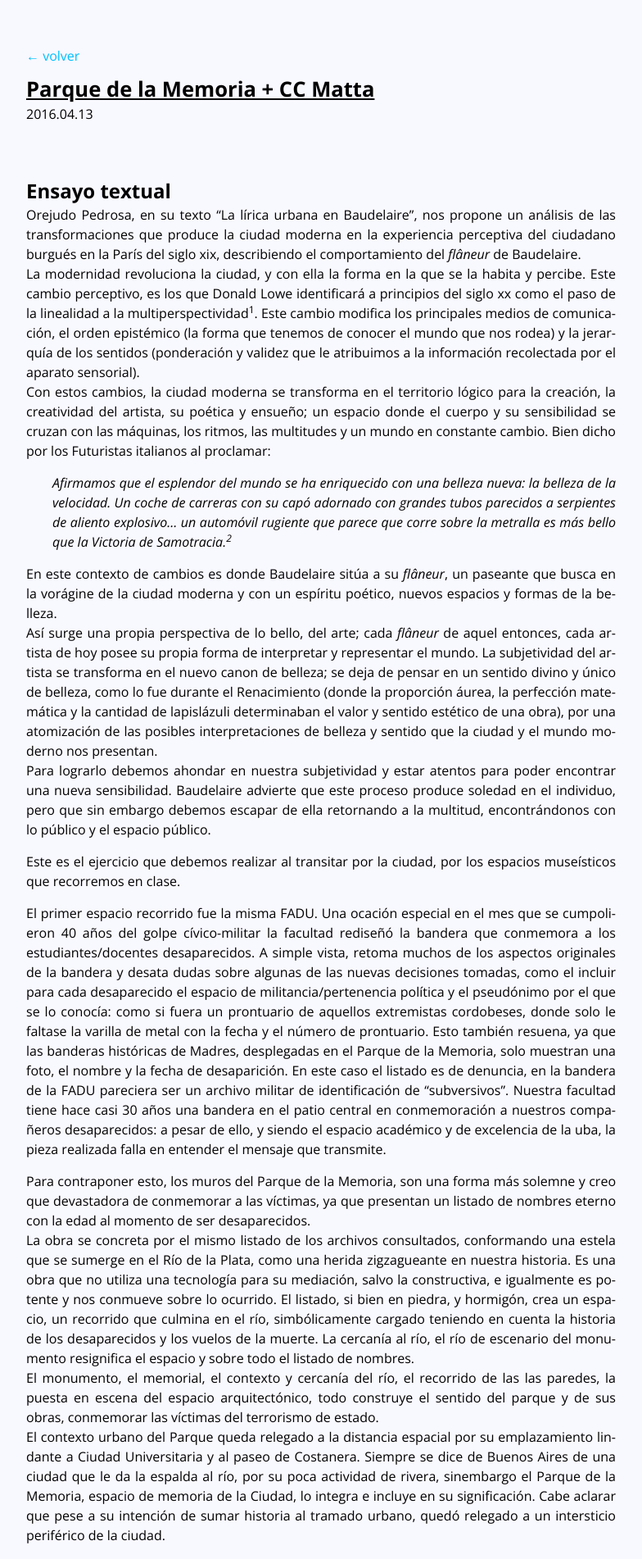
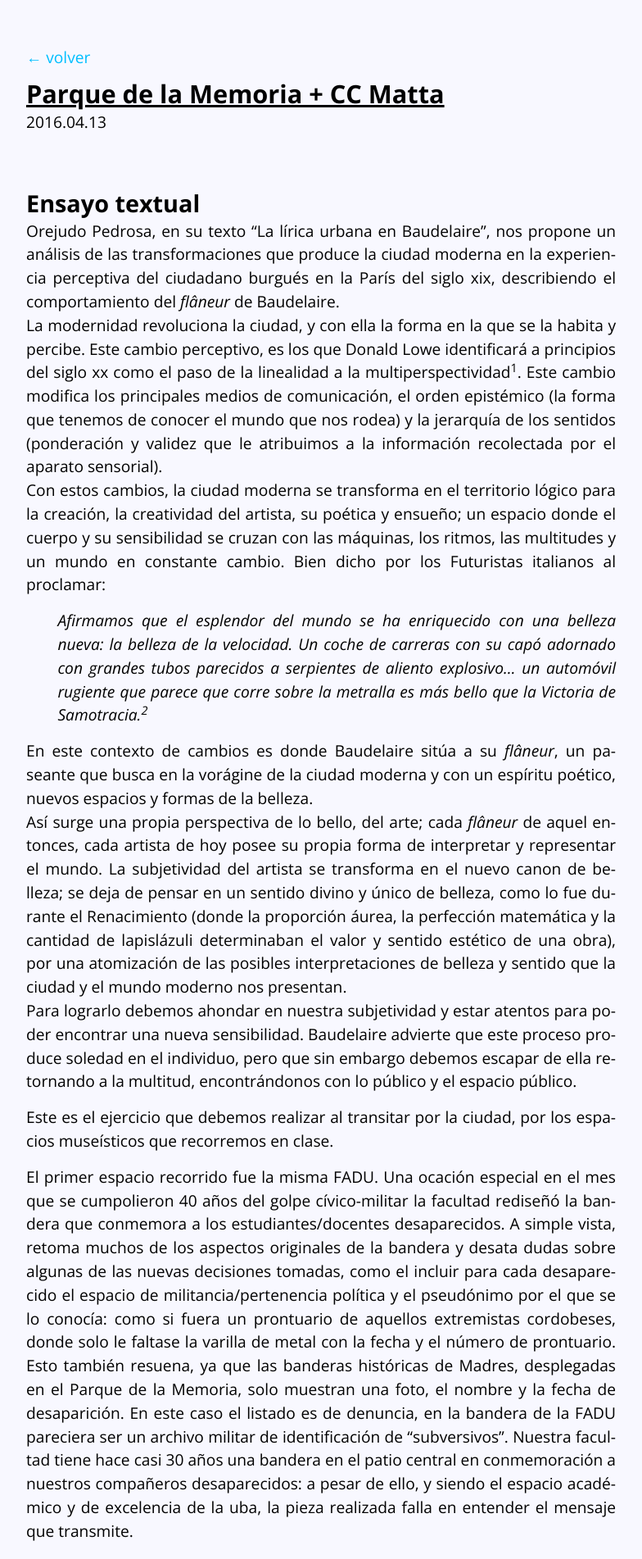
Before and after one commit to tasken/sitio.audiovisual, a Jekyll site: the page built from _posts/2016-04-13-TP1.md, in a window 1280 px wide. Shown: the top 1902 px of the page at 82% size, without its empty margins (248-1032 px from the left). Built offline with Jekyll 4.4.1, drawn with Linux system fonts in a browser that asks for light colours.

Commit message:
ultimos ajustes css

```diff
--- a/_sass/_dav.scss
+++ b/_sass/_dav.scss
@@ -58,3 +58,7 @@ li {
 hr {
     margin: 4em;
 }
+
+ol {
+    margin-left: 1em;
+}
--- a/assets/css/main.scss
+++ b/assets/css/main.scss
@@ -8,7 +8,7 @@ body {
     color: $color-primary;
     background: $color-background;
     font-family: $font-family;
-    font-size: 100%;
+    font-size: 1.2em;
     font-weight: 400;
 }
 h1 {
```
